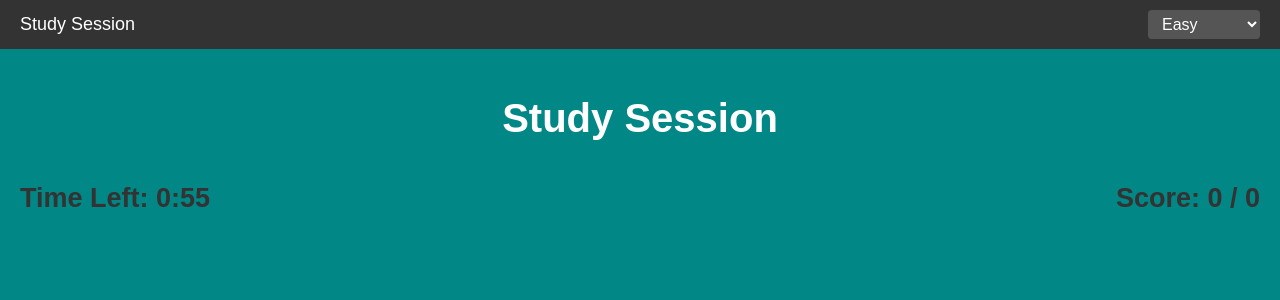
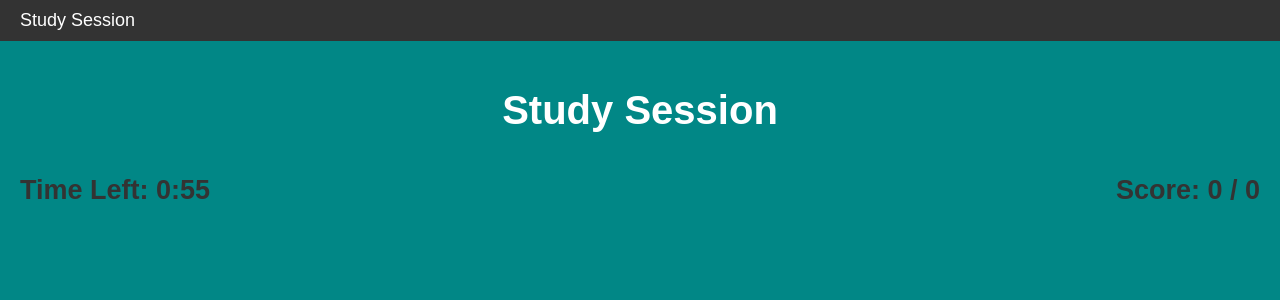
Before and after one commit to InquisitiveMindHasToKnow/StudySession, a React (Create React App) app: page /quiz/1 in a window 1280 px wide. Shown: the top 300 px of the page. Built offline with nearby package versions, Linux system fonts and the light colour scheme.

Commit message:
Only shows difficulty dropdown on LandingPage instead of the entire app

```diff
--- a/src/components/AppBar.js
+++ b/src/components/AppBar.js
@@ -26,6 +26,7 @@ const AppBar = () => {
     return (
         <div className="app-bar">
             <Link to="/" className="app-bar-link">Study Session</Link>
+            {location.pathname === '/' && (
                 <div className="app-bar-dropdown">
                     <select
                         value={difficulty}
@@ -38,6 +39,7 @@ const AppBar = () => {
                         <option value="very-hard">Very Hard</option>
                     </select>
                 </div>
+            )}
         </div>
     );
 };
```
Lines whose indentation alone changed are shown as unchanged.
